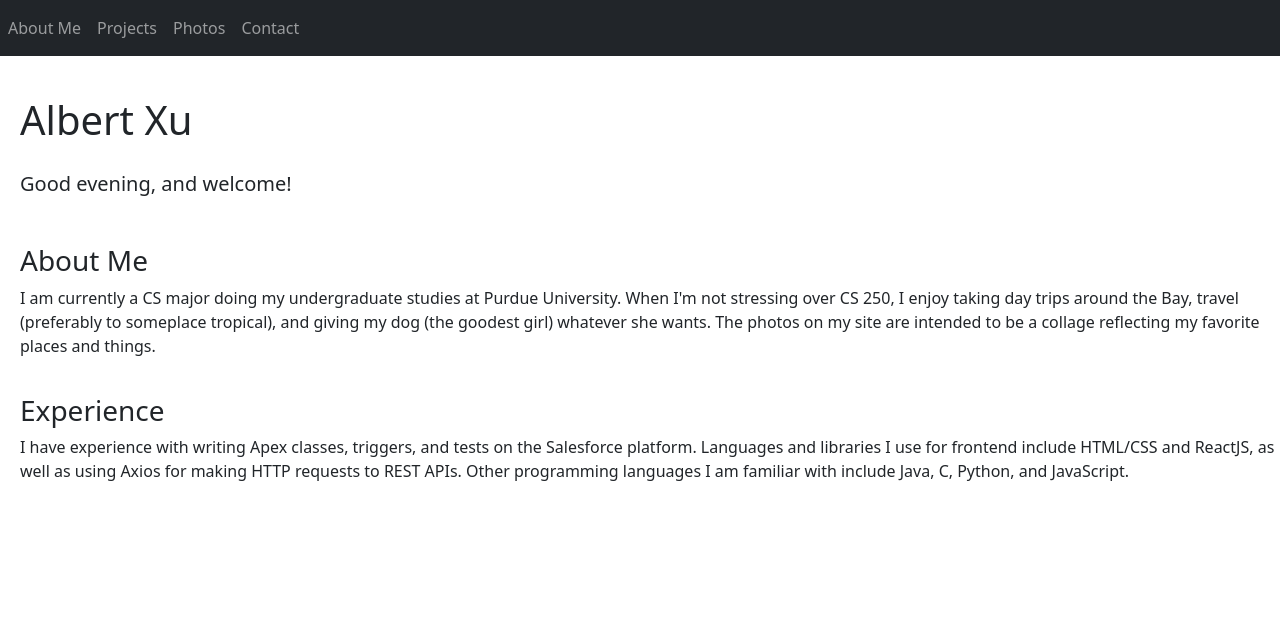
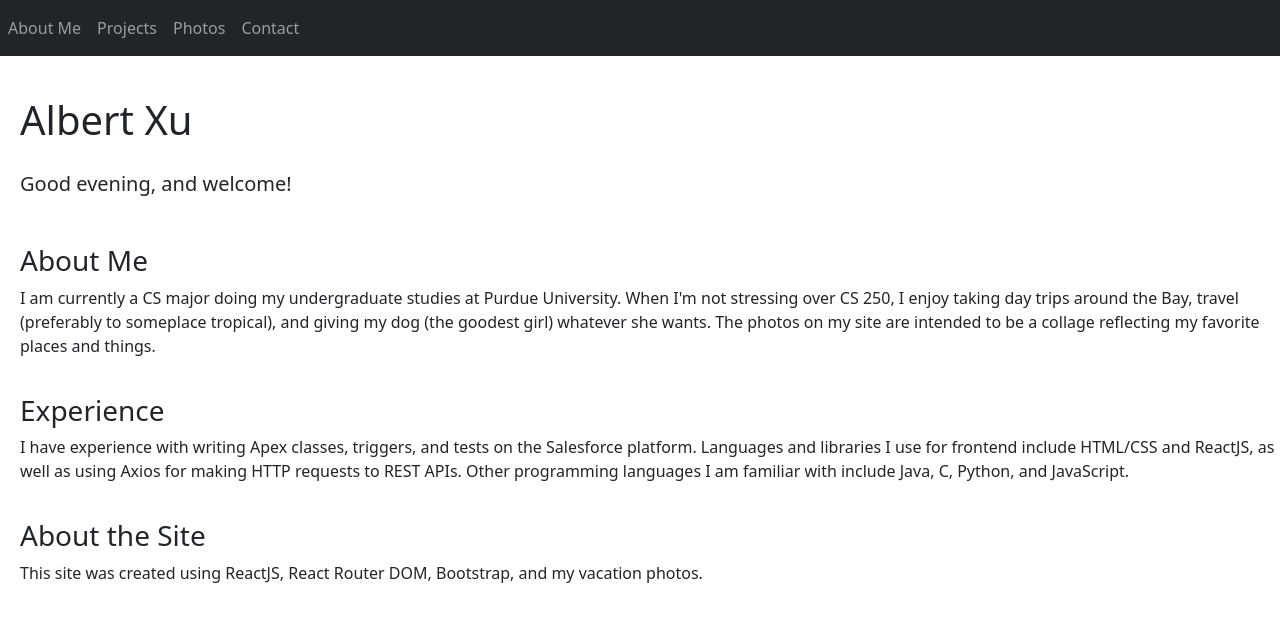
Before and after one commit to albearx/personal-site, a React (Create React App) app: page / in a window 1280 px wide. Shown: the top 622 px of the page. Built offline with nearby package versions, Linux system fonts and the light colour scheme.

Commit message:
Added a section in the About page, changed website preview content from default

```diff
--- a/public/index.html
+++ b/public/index.html
@@ -7,7 +7,7 @@
     <meta name="theme-color" content="#000000" />
     <meta
       name="description"
-      content="Web site created using create-react-app"
+      content="Welcome to Albert's personal website!"
     />
     <link rel="apple-touch-icon" href="%PUBLIC_URL%/logo192.png" />
     <!--
--- a/src/pages/AboutMe.css
+++ b/src/pages/AboutMe.css
@@ -18,3 +18,8 @@
   padding-top: 20px;
   padding-left: 20px;
 }
+.about-site {
+  text-align: left;
+  padding-top: 20px;
+  padding-left: 20px;
+}
--- a/src/pages/AboutMe.jsx
+++ b/src/pages/AboutMe.jsx
@@ -42,6 +42,12 @@ const AboutMe = () => {
           and JavaScript.
         </p>
       </div>
+      <div className="about-site">
+        <h3>About the Site</h3>
+        <p>
+          This site was created using ReactJS, React Router DOM, Bootstrap, and my vacation photos.
+        </p>
+      </div>
     </>
   )
 }
--- a/src/pages/Contact.css
+++ b/src/pages/Contact.css
@@ -1,6 +1,6 @@
 .contact-wrapper {
 
-  background-color: red;
+  /* background-color: red; */
   background-image: url("../resources/oahu_beach.JPG");
   background-size: cover;
   padding-bottom: 300px;
--- a/src/pages/Contact.jsx
+++ b/src/pages/Contact.jsx
@@ -5,7 +5,7 @@ import gmailIcon from '../resources/gmail_icon.svg'
 import instagramIcon from '../resources/instagram_icon.svg'
 import linkedinIcon from '../resources/linkedin_icon.svg'
 
-import background from '../resources/honolulu_skyline.JPG'
+// import background from '../resources/honolulu_skyline.JPG'
 import './Contact.css'
 
 const Contact = () => {
```
